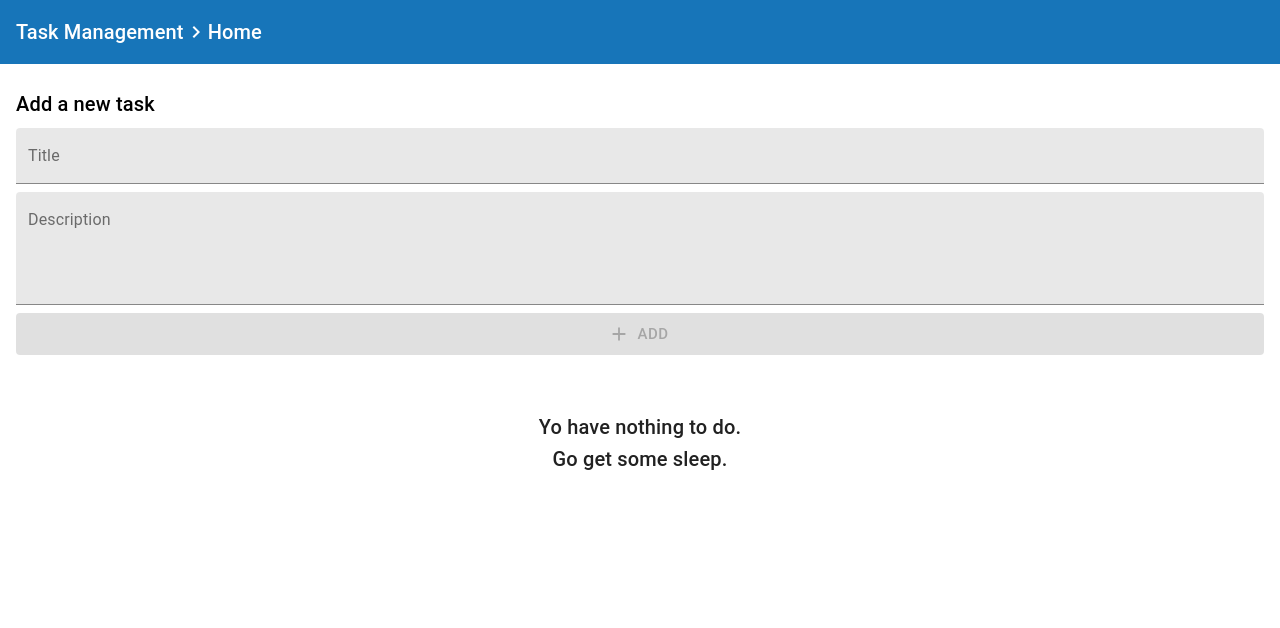
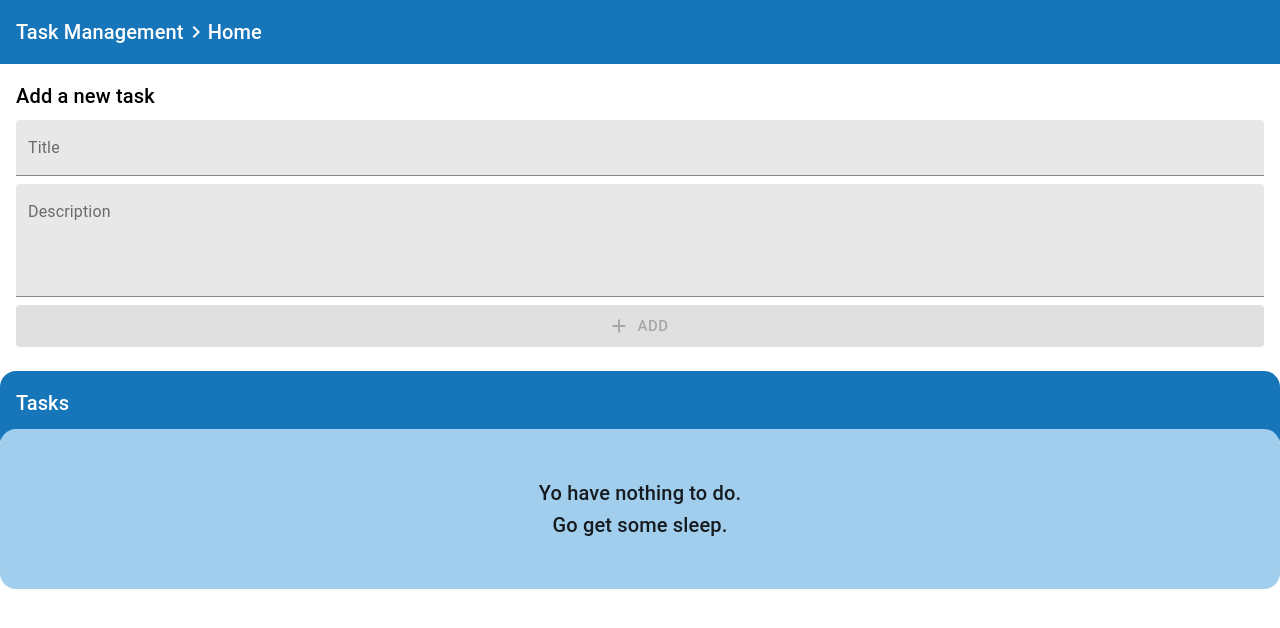
Before and after one commit to idin-khayami/Todo-list, a React (Create React App) app: page / in a window 1280 px wide. Shown: the top 628 px of the page. Built offline with nearby package versions, Linux system fonts and the light colour scheme.

Commit message:
feat: implement task list component

```diff
--- a/src/components/NoResult/index.tsx
+++ b/src/components/NoResult/index.tsx
@@ -2,7 +2,7 @@ import { Box, Typography } from '@material-ui/core'
 
 const NoResult = () => {
   return (
-    <Box color="text.primary" p={3} textAlign="center">
+    <Box color="text.primary" py={3} mx="auto" textAlign="center">
       <Typography variant="h6" component="h1">
         Yo have nothing to do.
       </Typography>
--- /dev/null
+++ b/src/components/TasksList/index.tsx
@@ -0,0 +1,38 @@
+import { Box, Grid, Typography } from '@material-ui/core'
+import NoResult from '../NoResult'
+
+function TaskList() {
+  return (
+    <>
+      <Grid item xs={12} sm={12}>
+        <Box
+          color="primary.contrastText"
+          bgcolor="primary.main"
+          borderRadius={16}
+          p={2}
+          height="50px"
+        >
+          <Typography variant="h6" component="h1">
+            Tasks
+          </Typography>
+        </Box>
+      </Grid>
+      <Grid item xs={12} sm={12}>
+        <Box
+          display="flex"
+          alignItems="flex-start"
+          color="primary.contrastText"
+          bgcolor="primary.light"
+          borderRadius={16}
+          p={3}
+          px={2}
+          mt={-3}
+        >
+          <NoResult />
+        </Box>
+      </Grid>
+    </>
+  )
+}
+
+export default TaskList
--- a/src/pages/Home/index.tsx
+++ b/src/pages/Home/index.tsx
@@ -1,14 +1,14 @@
 import { Box, Typography } from '@material-ui/core'
-import NoResult from '../../components/NoResult'
 import PageHeader from '../../components/PageHeader'
 import TaskForm from '../../components/TaskForm'
+import TaskList from '../../components/TasksList'
 
 const Home = () => {
   return (
     <Box display="flex" flexDirection="column" flexGrow={1}>
       <PageHeader title="Home" />
       <Box width="100%">
-        <Box display="flex" flexDirection="column" flexGrow="1" my={1} p={2}>
+        <Box display="flex" flexDirection="column" flexGrow="1" my={2} px={2}>
           <Typography variant="h6" component="p">
             Add a new task
           </Typography>
@@ -16,7 +16,7 @@ const Home = () => {
         </Box>
       </Box>
       <Box width="100%">
-        <NoResult />
+        <TaskList />
       </Box>
     </Box>
   )
--- a/src/theme/theme.ts
+++ b/src/theme/theme.ts
@@ -4,6 +4,7 @@ const theme = createTheme({
   palette: {
     primary: {
       main: '#1775b9',
+      light: '#a2ceed',
     },
   },
 })
```
